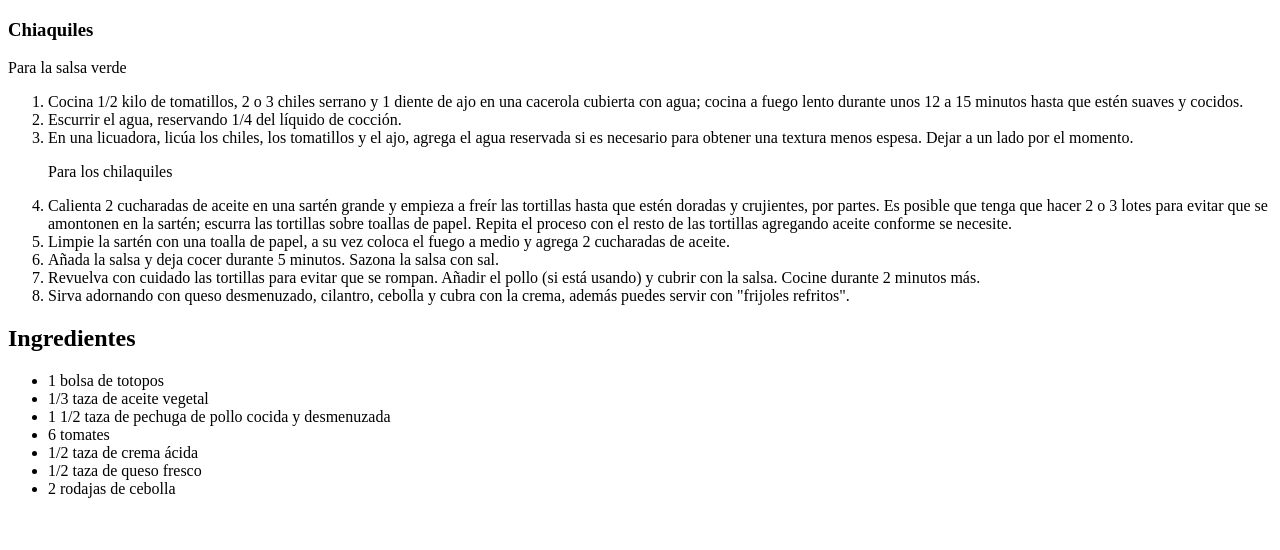
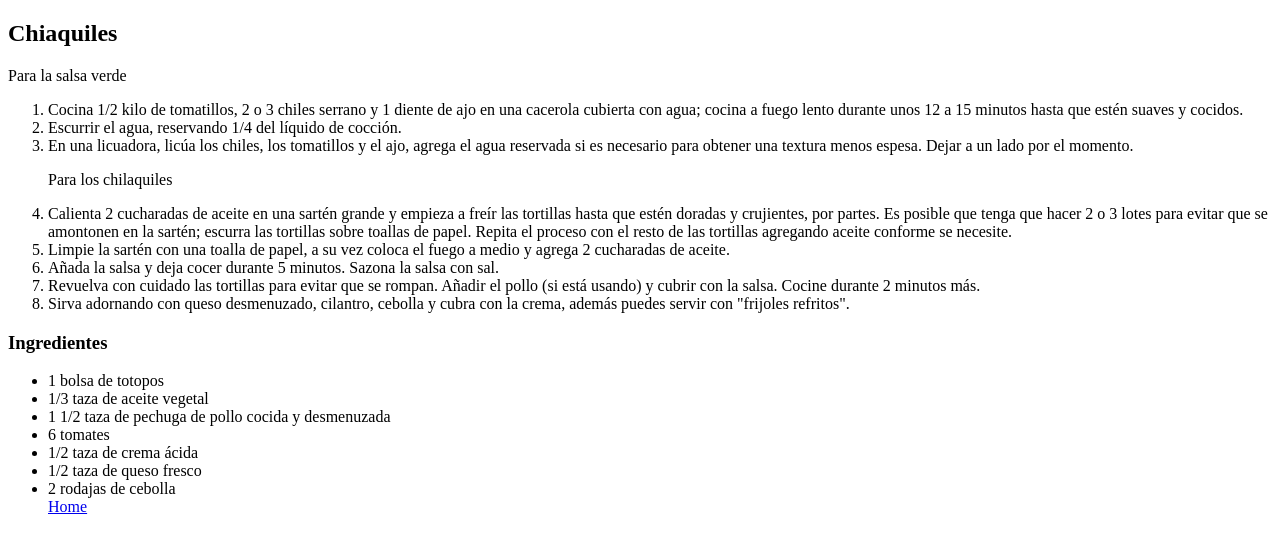
Before and after one commit to rocdmx/WebDevelopment2020, a plain HTML site: page Ejemplos/listas.html in a window 1280 px wide. Drawn offline with Linux system fonts and the light colour scheme.

Commit message:
Cambio de typo

```diff
--- a/Ejemplos/listas.html
+++ b/Ejemplos/listas.html
@@ -5,7 +5,7 @@
     <title>Listas Ordenadas y No Ordenadas</title>
 </head>
 <body>
-    <h3>Chiaquiles</h3>
+    <h2>Chiaquiles</h2>
     <p>Para la salsa verde</p>
     <ol>
 <li>Cocina 1/2 kilo de tomatillos, 2 o 3 chiles serrano y 1 diente de ajo en una cacerola cubierta con agua; cocina a fuego lento durante unos 12 a 15 minutos hasta que estén suaves y cocidos.</li>
@@ -18,7 +18,7 @@
 <li>Revuelva con cuidado las tortillas para evitar que se rompan. Añadir el pollo (si está usando) y cubrir con la salsa. Cocine durante 2 minutos más.</li>
 <li>Sirva adornando con queso desmenuzado, cilantro, cebolla y cubra con la crema, además puedes servir con "frijoles refritos". </li>
 </ol>
-<h2>Ingredientes</h2>
+<h3>Ingredientes</h3>
 <ul>
     <li>1 bolsa de totopos</li>
     <li>1/3 taza de aceite vegetal</li>
@@ -27,6 +27,7 @@
     <li>1/2 taza de crema ácida</li>
     <li>1/2 taza de queso fresco</li>
     <li>2 rodajas de cebolla</li>
+    <a href="../index.html">Home</a>
 </ul>
 </body>
 </html>
```
